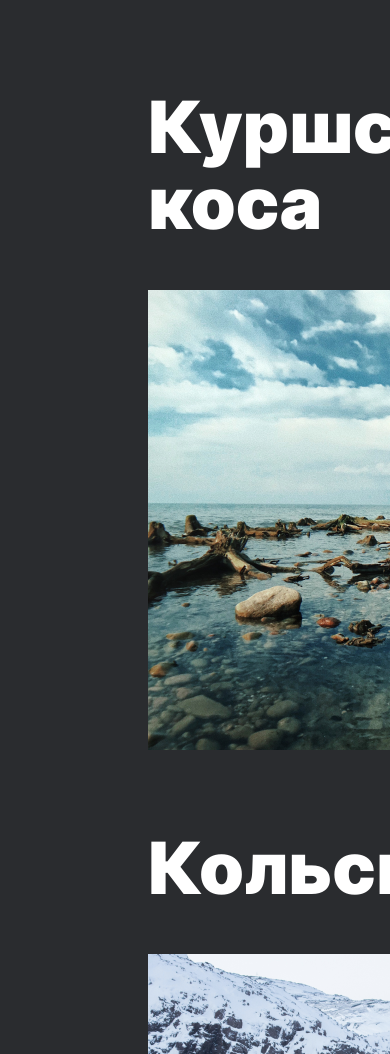
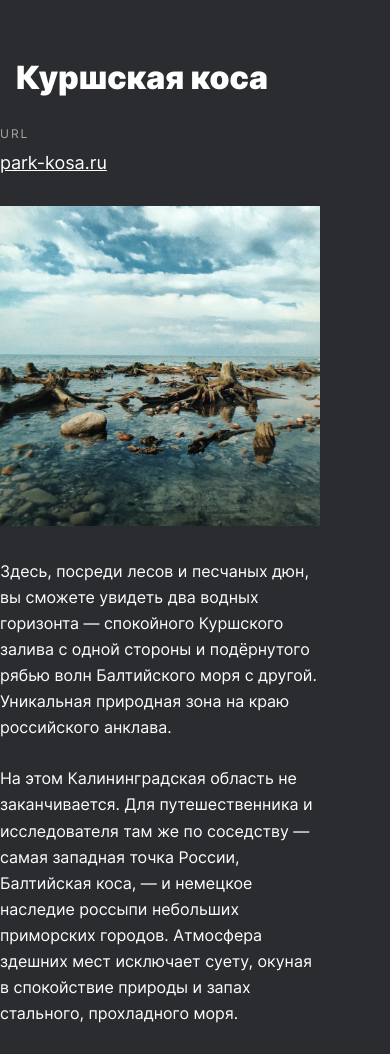
Before and after one commit to Lusabero/russian-travel, a plain HTML site: page index.html in a window 390 px wide. Shown: the part 4222-5276 px from the top of the page. Drawn offline with Linux system fonts and the light colour scheme; files whose address does not match are found by name.

Commit message:
project 3.finish places

```diff
--- a/blocks/page/__places/page__places.css
+++ b/blocks/page/__places/page__places.css
@@ -1,3 +1,21 @@
 .page__places {
     margin: 92px 148px;
 }
+
+@media (max-width: 1279px) {
+    .page__places {
+        margin: 92px 0 0 48px;
+    }
+}
+
+@media (max-width: 767px) {
+    .page__places {
+        margin: 88px 0 0 24px;
+    }
+}
+
+@media (max-width: 424px) {
+    .page__places {
+        margin: 64px 0 0 0;
+    }
+}
--- a/blocks/places/__image/places__image.css
+++ b/blocks/places/__image/places__image.css
@@ -3,3 +3,24 @@
     width: 460px;
     height: 460px;
 }
+
+@media (max-width: 1279px) {
+    .places__image {
+        width: 440px;
+        height: 440px;
+    }
+}
+
+@media (max-width: 767px) {
+    .places__image {
+        width: 340px;
+        height: 340px;
+    }
+}
+
+@media (max-width: 424px) {
+    .places__image {
+        width: 320px;
+        height: 320px;
+    }
+}
--- a/blocks/places/__link/places__link.css
+++ b/blocks/places/__link/places__link.css
@@ -1,5 +1,5 @@
 .places__link {
-    font-family: Inter;
+    font-family: 'Inter', Arial, sans-serif;
     font-size: 18px;
     line-height: 1.22;
     text-decoration-line: underline;
--- a/blocks/places/__paragraph/places__paragraph.css
+++ b/blocks/places/__paragraph/places__paragraph.css
@@ -1,8 +1,15 @@
 .places__paragraph {
     margin: 0;
     padding-bottom: 26px;
-    font-family: Inter;
+    font-family: 'Inter', Arial, sans-serif;
     font-size: 18px;
     line-height: 1.63;
     color: #FFFFFF;
 }
+
+@media (max-width: 424px) {
+    .places__paragraph {
+        font-size: 16px;
+        padding-bottom: 25px;
+    }
+}
--- a/blocks/places/__place/places__place.css
+++ b/blocks/places/__place/places__place.css
@@ -1,13 +1,38 @@
 .places__place {
-    min-width: 984px;
+    width: 984px;
     display: grid;
     grid-template-columns: repeat(2, 1fr);
     grid-template-rows: repeat(2, minmax(min-content, max-content));
     grid-template-areas: "title url" "image text";
-    gap: 40px;
+    grid-gap: 48px 40px;
     margin-bottom: 80px;
 }
 
 .places__place:last-child {
     margin-bottom: 0;
 }
+
+@media (max-width: 1279px) {
+    .places__place {
+        width: 928px;
+        grid-gap: 48px 32px;
+    }
+}
+
+@media (max-width: 767px) {
+    .places__place {
+        width: 720px;
+        grid-gap: 48px 28px;
+        margin-bottom: 73px;
+    }
+}
+
+@media (max-width: 424px) {
+    .places__place {
+        width: 320px;
+        grid-template-columns: 1fr;
+        grid-template-areas: "title" "url" "image" "text";
+        gap: 32px;
+        margin-bottom: 50px;
+    }
+}
--- a/blocks/places/__title/places__title.css
+++ b/blocks/places/__title/places__title.css
@@ -1,11 +1,25 @@
 .places__title {
     grid-area: title;
     margin: 0;
-    font-family: Inter;
+    font-family: 'Inter', Arial, sans-serif;
     font-weight: 900;
     font-size: 72px;
     line-height: 1.06;
     text-align: left;
     color: #FFFFFF;
-    padding-bottom: 8px;
 }
+
+@media (max-width: 767px) {
+    .places__title {
+        font-size: 42px;
+        line-height: 1.1;
+    }
+}
+
+@media (max-width: 424px) {
+    .places__title {
+        font-size: 32px;
+        line-height: 1.09;
+        padding-left: 16px;
+    }
+}
--- a/blocks/places/__url-heading/places__url-heading.css
+++ b/blocks/places/__url-heading/places__url-heading.css
@@ -1,5 +1,5 @@
 .places__url-heading {
-    font-family: Inter;
+    font-family: 'Inter', Arial, sans-serif;
     font-size: 12px;
     line-height: 1;
     letter-spacing: 2px;
--- a/blocks/places/__website/places__website.css
+++ b/blocks/places/__website/places__website.css
@@ -1,6 +1,5 @@
 .places__website {
     grid-area: url;
     margin: 0;
-    padding-bottom: 8px;
     align-self: flex-end;
 }
--- a/blocks/places/places.css
+++ b/blocks/places/places.css
@@ -1,4 +1,21 @@
 .places {
-    min-width: 984px;
-    /* display: grid; */
+    width: 984px;
 }
+
+@media (max-width: 1279px) {
+    .places {
+        width: 928px;
+    }
+}
+
+@media (max-width: 767px) {
+    .places {
+        width: 720px;
+    }
+}
+
+@media (max-width: 424px) {
+    .places {
+        width: 320px;
+    }
+}
```
